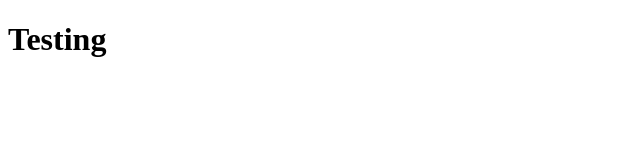
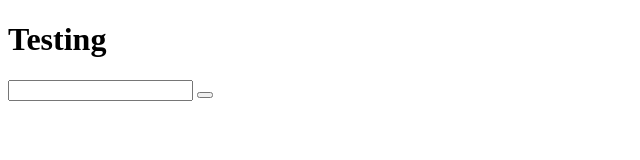
Before and after one commit to Volodymyr75/module1-solution, a plain HTML site: page index.html in a window 1280 px wide. Shown: the whole page, without its empty margins (0-640 px from the left). Drawn offline with Linux system fonts and the light colour scheme.

Commit message:
add button

```diff
--- a/index.html
+++ b/index.html
@@ -5,5 +5,8 @@
 </head>
 <body>
 <h1>Testing</h1>
+<input type="textarea" name="">
+<button></button>
+<div></div>
 </body>
 </html>
```
